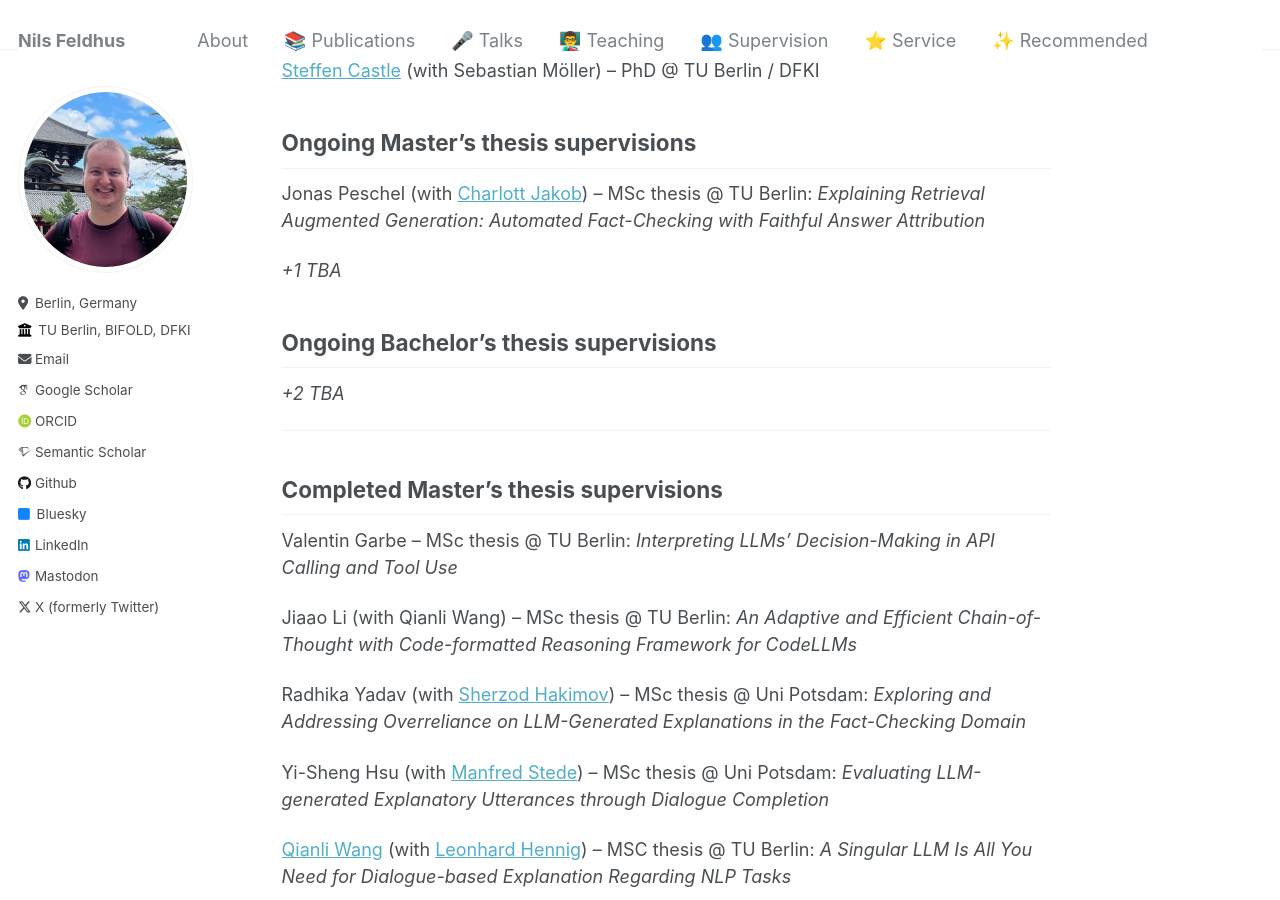
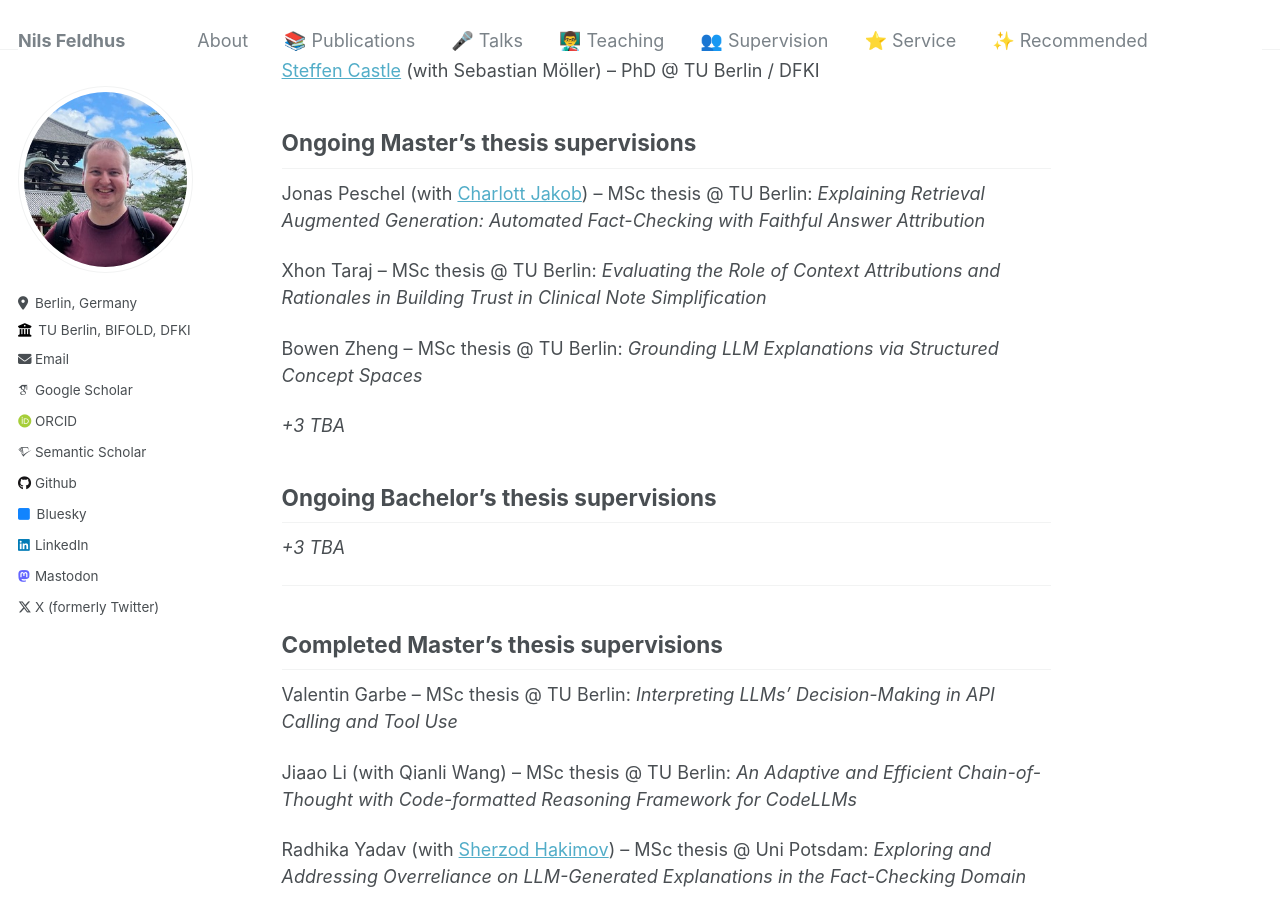
Before and after one commit to nfelnlp/nfelnlp.github.io, a Jekyll site: the page built from supervision/index.md, in a window 1280 px wide and 900 px high, scrolled down 301 px. Built offline with Jekyll 4.4.1, drawn with Linux system fonts in a browser that asks for light colours; some web fonts are replaced.

Commit message:
Add ACL 2026 Main and two MSc supervisions.

```diff
--- a/supervision/index.md
+++ b/supervision/index.md
@@ -17,10 +17,14 @@ title: "Supervision"
 ## Ongoing Master's thesis supervisions
 Jonas Peschel (with [Charlott Jakob](https://xplainlp.github.io/authors/charlott-jakob/)) – MSc thesis @ TU Berlin: _Explaining Retrieval Augmented Generation: Automated Fact-Checking with Faithful Answer Attribution_
 
-*+1 TBA*
+Xhon Taraj – MSc thesis @ TU Berlin: _Evaluating the Role of Context Attributions and Rationales in Building Trust in Clinical Note Simplification_
+
+Bowen Zheng – MSc thesis @ TU Berlin: _Grounding LLM Explanations via Structured Concept Spaces_
+
+*+3 TBA*
 
 ## Ongoing Bachelor's thesis supervisions
-*+2 TBA*
+*+3 TBA*
 
 ---
 
```
Also changed, not shown: index.md (+5 -0 lines), publications/index.md (+5 -5 lines).
